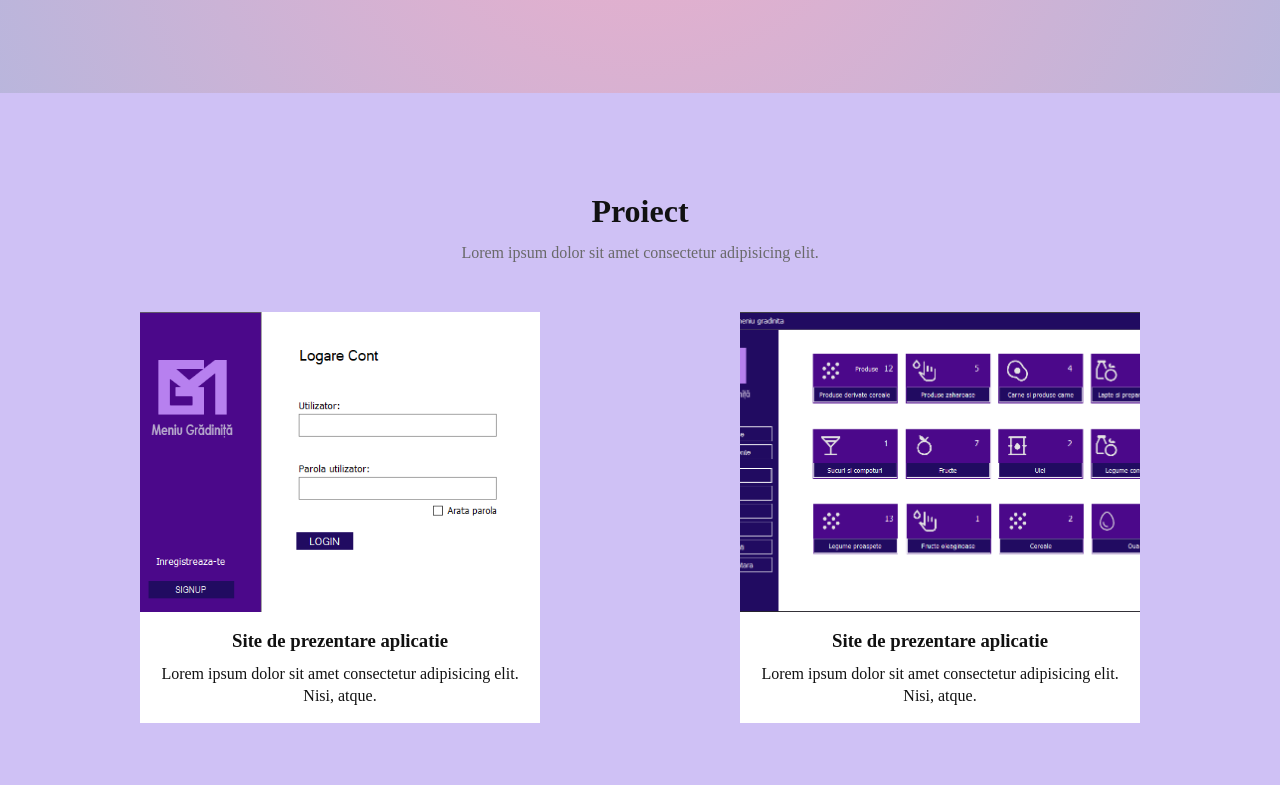
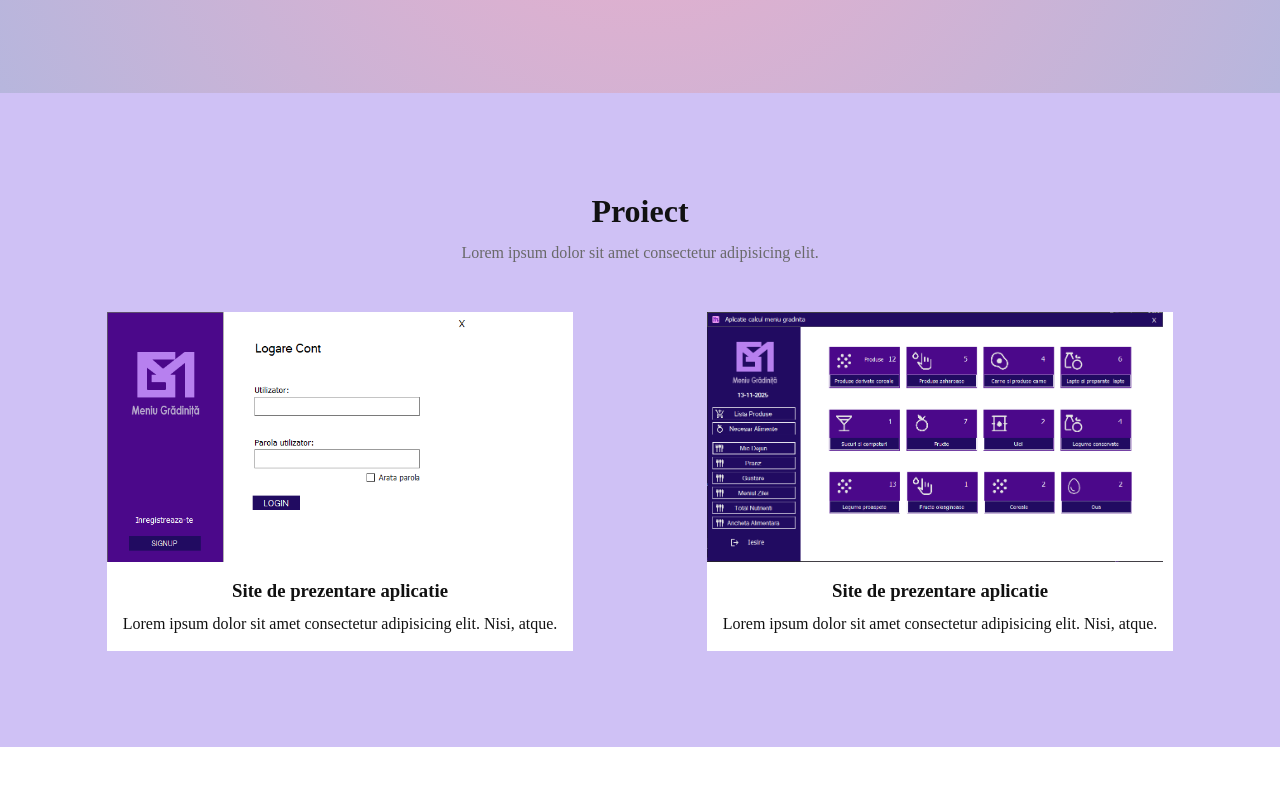
Before and after one commit to yo9gex/website_calculNutrienti, a plain HTML site: page index.html in a window 1280 px wide. Shown: the part 1204-1989 px from the top of the page. After the commit the page ends 1951 px from the top, so only its background shows below. Drawn offline with Linux system fonts and the light colour scheme.

Commit message:
Update style.css

```diff
--- a/style.css
+++ b/style.css
@@ -175,12 +175,12 @@ margin-bottom: .5rem;
 }
 .project-card {
 background-color: #fff;
-max-width: 400px;
+max-width: 500px;
 }
 .project-card .project-link {
 display: block;
 position: relative;
-height: 300px;
+height: 250px;
 }
 .project-card .project-overlay {
   font-weight: bold;
```
